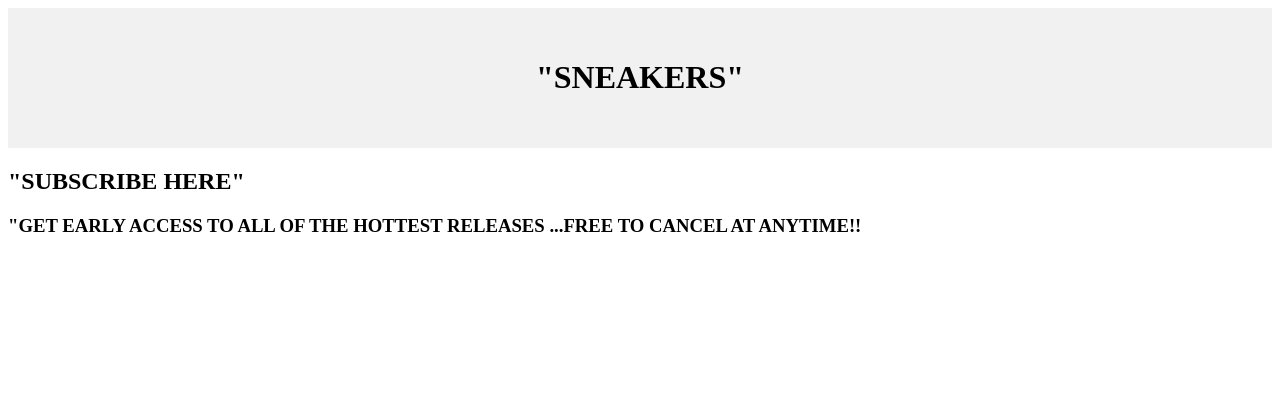
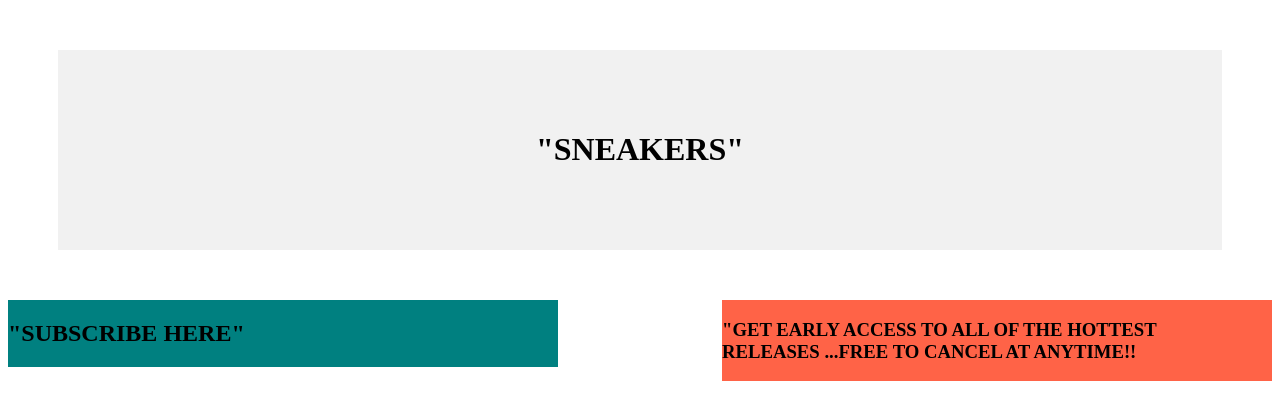
Before and after one commit to Stephmarsjs/landing_page, a plain HTML site: page index.html in a window 1280 px wide. Drawn offline with Linux system fonts and the light colour scheme.

Commit message:
added columns

```diff
--- a/index.html
+++ b/index.html
@@ -12,11 +12,11 @@
     <div class="header">
         <h1>"SNEAKERS"</h1>
     </div>
-    <div>
+    <div class="column">
         <h2>"SUBSCRIBE HERE"</h2>
     </div>
-    <div>
-        <h3>"GET EARLY ACCESS TO ALL OF THE HOTTEST
+    <div class="column-2">
+        <h3>"GET EARLY ACCESS TO ALL OF THE HOTTEST<br>
             RELEASES ...FREE TO CANCEL AT ANYTIME!!
         </h3>
     </div>
--- a/style.css
+++ b/style.css
@@ -1,5 +1,18 @@
 .header {
     background-color: #f1f1f1;
-    padding: 30px;
+    padding: 60px;
+    margin: 50px;
     text-align: center;
 }
+
+.column {
+    float: left;
+    width: 550px;
+    background-color: teal ;
+}
+
+.column-2 {
+    float: right;
+    width: 550px;
+    background-color: tomato;
+}
```
